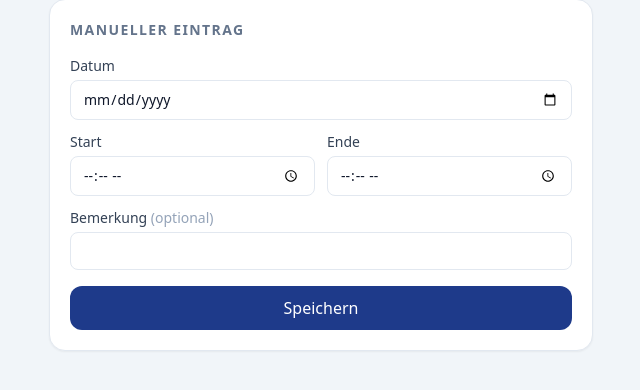
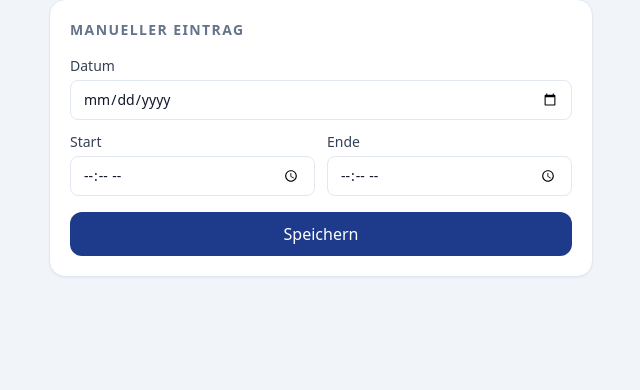
Before and after one commit to burn4science/bus-zeiterfassung, a FastAPI app: template src/bus_zeiterfassung/templates/today.html in a window 1280 px wide. Shown: the part 227-617 px from the top of the page, without its empty margins (319-959 px from the left). Run offline with FastAPI, Linux system fonts and the light colour scheme; the template is opened without the code that fills it, so the values that code supplies are empty; parts of the project's set-up code (start-up, migrations or seed data) failed here and were passed over; some libraries are stand-ins or nearby versions.

Commit message:
removed "Notiz" feature from Web UI (distracted usability)

```diff
--- a/src/bus_zeiterfassung/models.py
+++ b/src/bus_zeiterfassung/models.py
@@ -8,5 +8,4 @@ class TimeEntry(SQLModel, table=True):
     day: date = Field(index=True)
     start: time | None = None
     end: time | None = None
-    note: str | None = None
     created_at: datetime = Field(default_factory=datetime.now)
--- a/src/bus_zeiterfassung/routes/entries.py
+++ b/src/bus_zeiterfassung/routes/entries.py
@@ -71,13 +71,12 @@ def create_entry(
     day: Annotated[date, Form()],
     start: Annotated[time, Form()],
     end: Annotated[time | None, Form()] = None,
-    note: Annotated[str | None, Form()] = None,
 ) -> HTMLResponse:
     try:
         validate_time_range(start, end)
     except ValueError as e:
         raise HTTPException(status_code=400, detail=str(e)) from e
-    store.save(TimeEntry(day=day, start=start, end=end, note=note))
+    store.save(TimeEntry(day=day, start=start, end=end))
     return _render_today_card(
         request, store, selected_day=day,
         flash=f"Eintrag für {day.strftime('%d.%m.%Y')} gespeichert",
@@ -92,7 +91,6 @@ def update_entry(
     day: Annotated[date, Form()],
     start: Annotated[time, Form()],
     end: Annotated[time | None, Form()] = None,
-    note: Annotated[str | None, Form()] = None,
     view: Annotated[str | None, Form()] = None,
     selected_day_str: Annotated[str | None, Form(alias="selected_day")] = None,
 ) -> HTMLResponse:
@@ -104,7 +102,6 @@ def update_entry(
     entry.day = day
     entry.start = start
     entry.end = end
-    entry.note = note
     store.save(entry)
     if view == "today":
         viewing_day = date.fromisoformat(selected_day_str) if selected_day_str else None
--- a/src/bus_zeiterfassung/templates/month.html
+++ b/src/bus_zeiterfassung/templates/month.html
@@ -49,7 +49,6 @@
                     <th class="px-3 py-2.5 text-left">Tag</th>
                     <th class="px-3 py-2.5 text-left">Start</th>
                     <th class="px-3 py-2.5 text-left">Ende</th>
-                    <th class="px-3 py-2.5 text-left">Notiz</th>
                     <th class="px-3 py-2.5"></th>
                 </tr>
             </thead>
--- a/src/bus_zeiterfassung/templates/partials/today_card.html
+++ b/src/bus_zeiterfassung/templates/partials/today_card.html
@@ -78,8 +78,7 @@
                 <span class="font-mono font-medium tabular-nums text-slate-700 shrink-0">
                     {{ e.start.strftime('%H:%M') if e.start else '–' }} – {{ e.end.strftime('%H:%M') if e.end else '…' }}
                 </span>
-                <span class="text-slate-400 flex-1 text-xs">{{ e.note or '' }}</span>
-                <div class="flex gap-1.5 items-center shrink-0">
+                <div class="flex gap-1.5 items-center shrink-0 ml-auto">
                     <button @click="edit = true" title="Bearbeiten"
                             class="p-1.5 rounded-lg text-slate-400 hover:text-slate-600 hover:bg-slate-100 transition-colors">
                         <svg xmlns="http://www.w3.org/2000/svg" class="h-5 w-5" viewBox="0 0 20 20" fill="currentColor">
@@ -101,7 +100,7 @@
             <div x-show="edit" class="py-2.5">
                 <form hx-post="/entries/{{ e.id }}/update"
                       hx-target="#today-card" hx-swap="innerHTML"
-                      class="grid grid-cols-[auto_auto_1fr] gap-x-2 gap-y-2 text-sm items-center">
+                      class="grid grid-cols-[auto_auto] gap-x-2 gap-y-2 text-sm items-center">
                     <input type="hidden" name="view" value="today">
                     <input type="hidden" name="selected_day" value="{{ selected_day.isoformat() }}">
                     <input type="hidden" name="day" value="{{ e.day.isoformat() }}">
@@ -109,9 +108,7 @@
                            class="border border-slate-200 rounded-lg px-2 py-1 focus:outline-none focus:ring-2 focus:ring-blue-500">
                     <input type="time" name="end" value="{{ e.end.strftime('%H:%M') if e.end else '' }}"
                            class="border border-slate-200 rounded-lg px-2 py-1 focus:outline-none focus:ring-2 focus:ring-blue-500">
-                    <input type="text" name="note" value="{{ e.note or '' }}" placeholder="Notiz"
-                           class="border border-slate-200 rounded-lg px-2 py-1 focus:outline-none focus:ring-2 focus:ring-blue-500 min-w-0">
-                    <div class="col-span-3 flex gap-1 justify-end">
+                    <div class="col-span-2 flex gap-1 justify-end">
                         <button class="text-xs px-3 py-1.5 rounded-lg bg-blue-700 text-white hover:bg-blue-600 font-medium">Speichern</button>
                         <button type="button" @click="edit = false"
                                 class="text-xs px-3 py-1.5 rounded-lg bg-slate-100 text-slate-600 hover:bg-slate-200 font-medium">Abbrechen</button>
--- a/src/bus_zeiterfassung/templates/today.html
+++ b/src/bus_zeiterfassung/templates/today.html
@@ -23,11 +23,6 @@
             <input type="time" name="end"
                    class="mt-1 w-full border border-slate-200 rounded-lg px-3 py-2 text-slate-900 focus:outline-none focus:ring-2 focus:ring-blue-500">
         </label>
-        <label class="col-span-2 text-sm font-medium text-slate-700">
-            Bemerkung <span class="text-slate-400 font-normal">(optional)</span>
-            <input type="text" name="note"
-                   class="mt-1 w-full border border-slate-200 rounded-lg px-3 py-2 text-slate-900 focus:outline-none focus:ring-2 focus:ring-blue-500">
-        </label>
         <button class="col-span-2 bg-blue-900 text-white rounded-xl py-2.5 mt-1 font-medium hover:bg-blue-800 active:scale-[0.99] transition-all">
             Speichern
         </button>
```
Also changed, not shown: src/bus_zeiterfassung/templates/partials/month_row.html (+3 -6 lines), tests/test_entries.py (+2 -2 lines).
